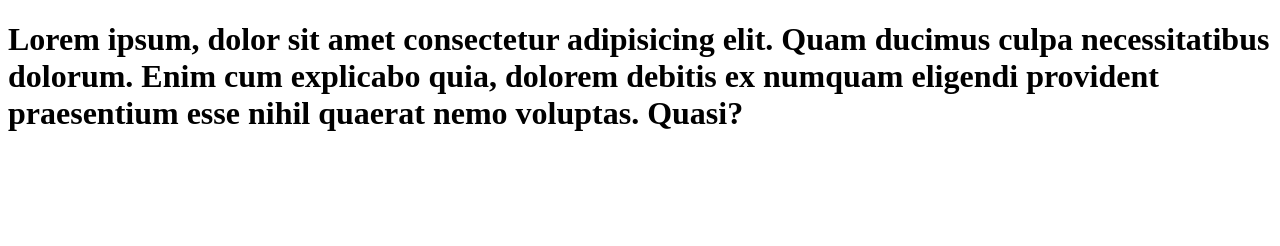
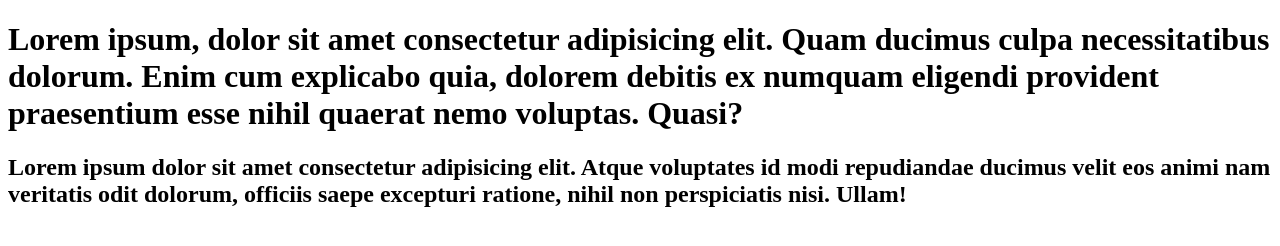
Before and after one commit to AnnaBokarewa/gitAgency, a plain HTML site: page index.html in a window 1280 px wide. Drawn offline with Linux system fonts and the light colour scheme.

Commit message:
second commit

```diff
--- a/index.html
+++ b/index.html
@@ -7,6 +7,7 @@
     <title>Document</title>
 </head>
 <h1>Lorem ipsum, dolor sit amet consectetur adipisicing elit. Quam ducimus culpa necessitatibus dolorum. Enim cum explicabo quia, dolorem debitis ex numquam eligendi provident praesentium esse nihil quaerat nemo voluptas. Quasi?</h1>
+<h2>Lorem ipsum dolor sit amet consectetur adipisicing elit. Atque voluptates id modi repudiandae ducimus velit eos animi nam veritatis odit dolorum, officiis saepe excepturi ratione, nihil non perspiciatis nisi. Ullam!</h2>
 <body>
 
 </body>
```
